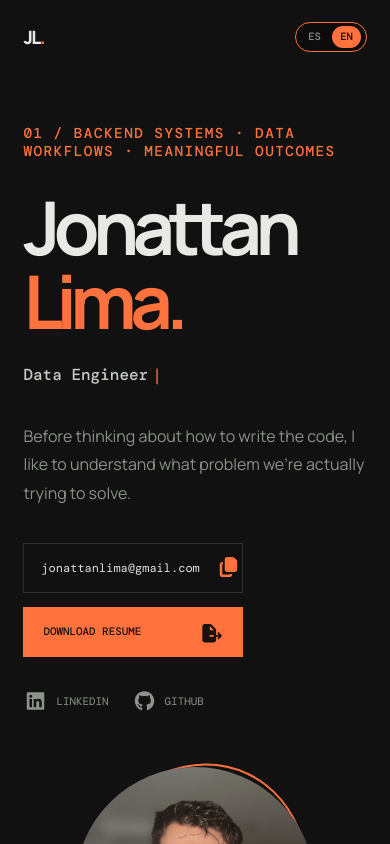
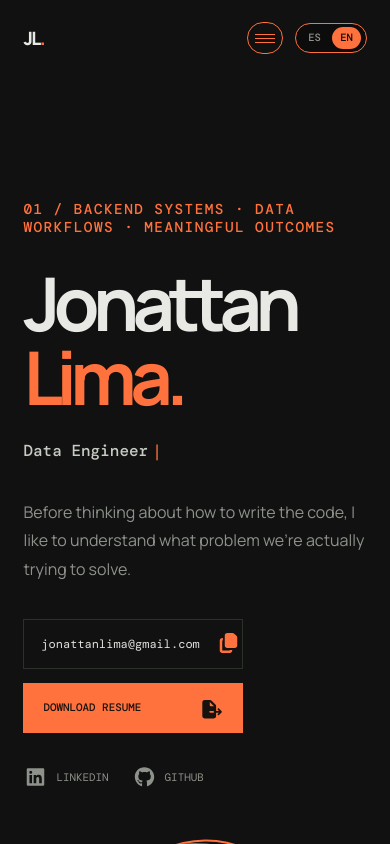
Before and after one commit to DucklingTalks/portfolio, a React (Vite) app: page / in a window 390 px wide. Shown: the top 844 px of the page. Built offline with nearby package versions, Linux system fonts and the light colour scheme.

Commit message:
fix: implement responsive navigation menu toggle for improved usability

```diff
--- a/src/main.jsx
+++ b/src/main.jsx
@@ -276,6 +276,7 @@ function App() {
   const [roleText, setRoleText] = useState(content[lang].roles[0]);
   const [deleting, setDeleting] = useState(false);
   const [showAllCerts, setShowAllCerts] = useState(false);
+  const [menuOpen, setMenuOpen] = useState(false);
   const t = useMemo(() => content[lang], [lang]);
   const aboutParagraphs = t.about.split("\n").filter(Boolean);
   const visibleCerts = showAllCerts
@@ -321,7 +322,23 @@ function App() {
         <a className="brand" href="#top" aria-label="Jonattan Lima home">
           JL<span>.</span>
         </a>
-        <nav aria-label="Primary navigation">
+        <button
+          type="button"
+          className="menu-toggle"
+          onClick={() => setMenuOpen((open) => !open)}
+          aria-label="Toggle navigation menu"
+          aria-expanded={menuOpen}
+          aria-controls="primary-navigation"
+        >
+          <span aria-hidden="true" />
+          <span aria-hidden="true" />
+          <span aria-hidden="true" />
+        </button>
+        <nav
+          id="primary-navigation"
+          className={menuOpen ? "is-open" : ""}
+          aria-label="Primary navigation"
+        >
           {t.nav.map((item, i) => (
             <a
               href={
@@ -334,6 +351,7 @@ function App() {
                 ][i]
               }
               key={item}
+              onClick={() => setMenuOpen(false)}
             >
               {item}
             </a>
--- a/src/styles.css
+++ b/src/styles.css
@@ -41,10 +41,27 @@ a:focus-visible {
   justify-content: space-between;
   left: 0;
   padding: 28px 5vw;
-  position: absolute;
+  background: rgba(16, 17, 16, 0.94);
+  position: sticky;
   right: 0;
   top: 0;
   z-index: 2;
+}
+.menu-toggle {
+  background: transparent;
+  border: 1px solid var(--orange);
+  cursor: pointer;
+  display: none;
+  height: 32px;
+  padding: 7px;
+  width: 36px;
+}
+.menu-toggle span {
+  background: currentColor;
+  display: block;
+  height: 1px;
+  margin: 3px 0;
+  width: 20px;
 }
 .brand {
   font-size: 1.15rem;
@@ -574,8 +591,31 @@ footer {
   transform: translateY(-2px);
 }
 @media (max-width: 720px) {
+  .menu-toggle {
+    color: var(--orange);
+    display: block;
+    margin-left: auto;
+    margin-right: 12px;
+    border-radius: 50px;
+  }
   nav {
     display: none;
+  }
+  nav.is-open {
+    background: rgba(16, 17, 16, 0.98);
+    border-top: 1px solid var(--line);
+    display: flex;
+    flex-direction: column;
+    gap: 0;
+    left: 0;
+    margin: 0;
+    padding: 12px 6vw 16px;
+    position: absolute;
+    right: 0;
+    top: 100%;
+  }
+  nav.is-open a {
+    padding: 12px 0;
   }
   .topbar {
     padding: 22px 6vw;
```
